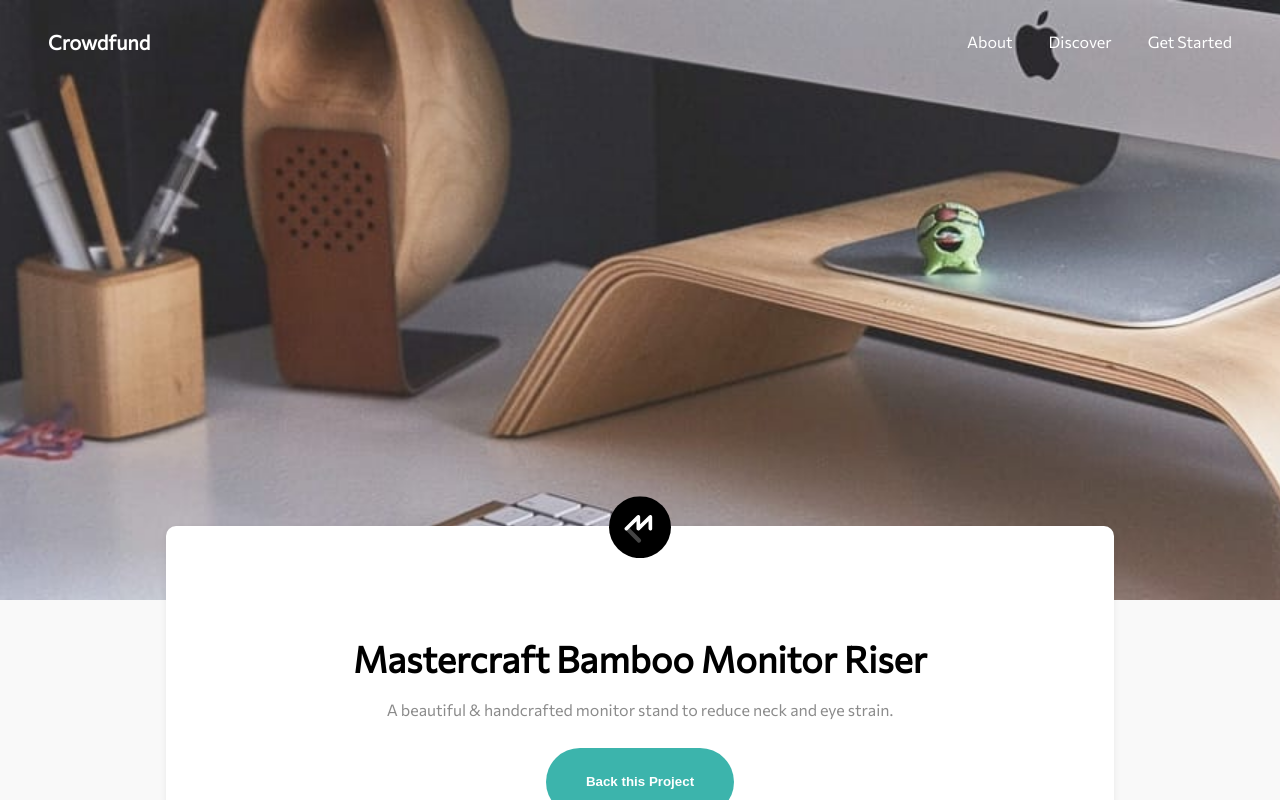
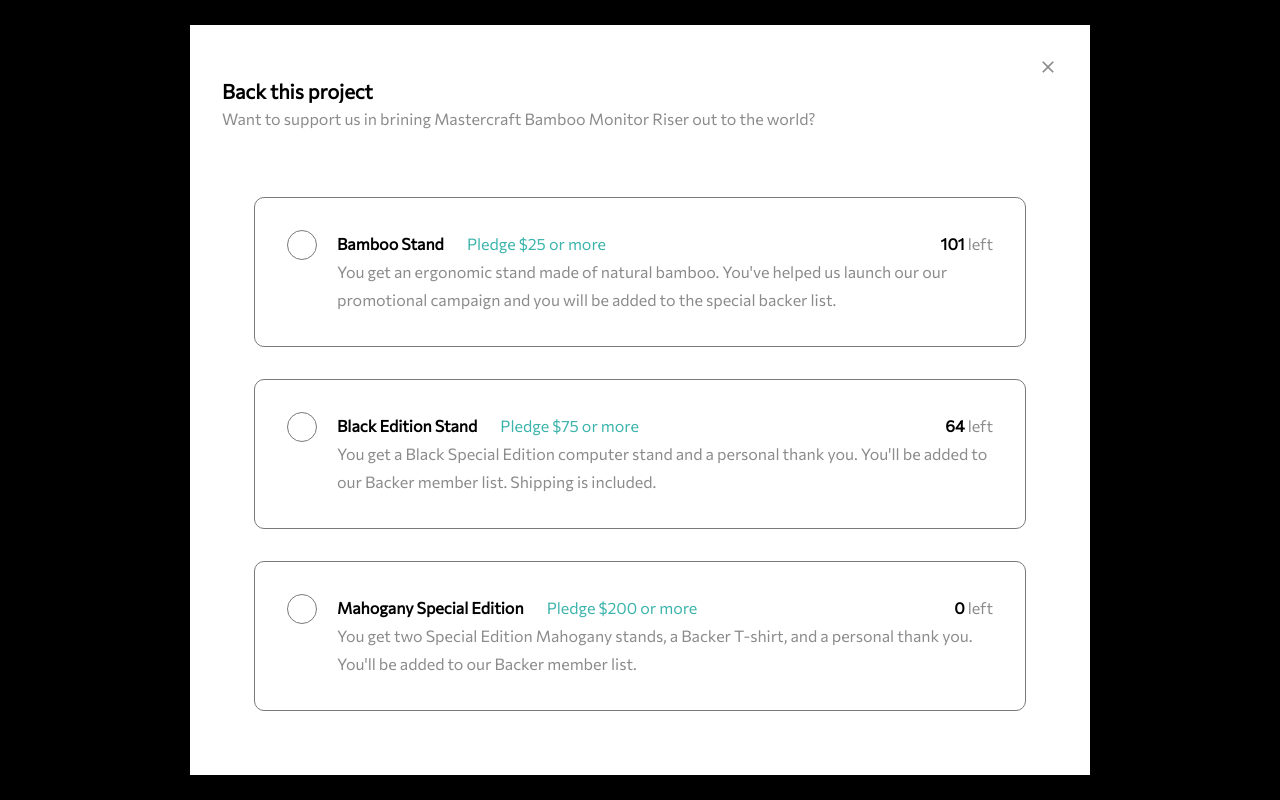
Before and after one commit to nonsoo/crowdfunding--app, a React (Create React App) app: page / in a window 1280 px wide. Both pictures are taken after a click on the button "Back this Project". Shown: the top 800 px of the page. Built offline with nearby package versions, Linux system fonts and the light colour scheme.

Commit message:
ShowModal popup working

```diff
--- a/src/App.js
+++ b/src/App.js
@@ -1,7 +1,7 @@
 import "./css/layout.css";
 import "./css/comp.css";
 
-import { useSelector } from "react-redux";
+import { useSelector, useDispatch } from "react-redux";
 import { MdClose } from "react-icons/md";
 
 import Header from "./Components/Header";
@@ -10,6 +10,8 @@ import FundComp from "./Components/FundComp";
 import ProjectDetails from "./Components/ProjectDetails";
 
 import ShowModalPop from "./Components/InteractiveComp/ShowModalPop";
+
+import { onShowModal } from "./redux/ducks/ShowModals";
 
 function App() {
   const RewardsLst = [
@@ -40,6 +42,8 @@ function App() {
   ];
 
   const showModal = useSelector((state) => state.showModalReducers.showModal);
+
+  const dispatch = useDispatch();
   return (
     <div className="Funding--site">
       <Header />
@@ -50,12 +54,18 @@ function App() {
         <ProjectDetails RewardsLst={RewardsLst} />
       </section>
 
-      <section className={`${showModal ? "showModal" : "hide"}`}>
-        <MdClose className="showModal__close" />
+      <section
+        className={`${showModal ? "showModalContainerBackground" : "hide"}`}
+      >
+        <section className="showModal">
+          <MdClose
+            className="showModal__close"
+            onClick={() => dispatch(onShowModal())}
+          />
           <p className="showModal__Title">Back this project</p>
           <p className="showModal__desci">
-          Want to support us in brining Mastercraft Bamboo Monitor Riser out to
-          the world?
+            Want to support us in brining Mastercraft Bamboo Monitor Riser out
+            to the world?
           </p>
           <div className="ModalPopContainer">
             {RewardsLst.map((Reward) => (
@@ -69,6 +79,7 @@ function App() {
             ))}
           </div>
         </section>
+      </section>
     </div>
   );
 }
--- a/src/css/layout.css
+++ b/src/css/layout.css
@@ -196,6 +196,19 @@
   justify-content: space-between;
 }
 
+.showModalContainerBackground {
+  width: 100vw;
+  height: 100vh;
+  background-color: black;
+
+  display: grid;
+  place-items: center;
+
+  position: absolute;
+  top: 0;
+  left: 0;
+}
+
 .showModal {
   width: 100%;
   max-width: 900px;
@@ -213,6 +226,8 @@
 .showModal__close {
   align-self: flex-end;
   font-size: var(--fs-sec);
+
+  cursor: pointer;
 }
 
 .showModal__Title {
```
Lines whose indentation alone changed are shown as unchanged.
